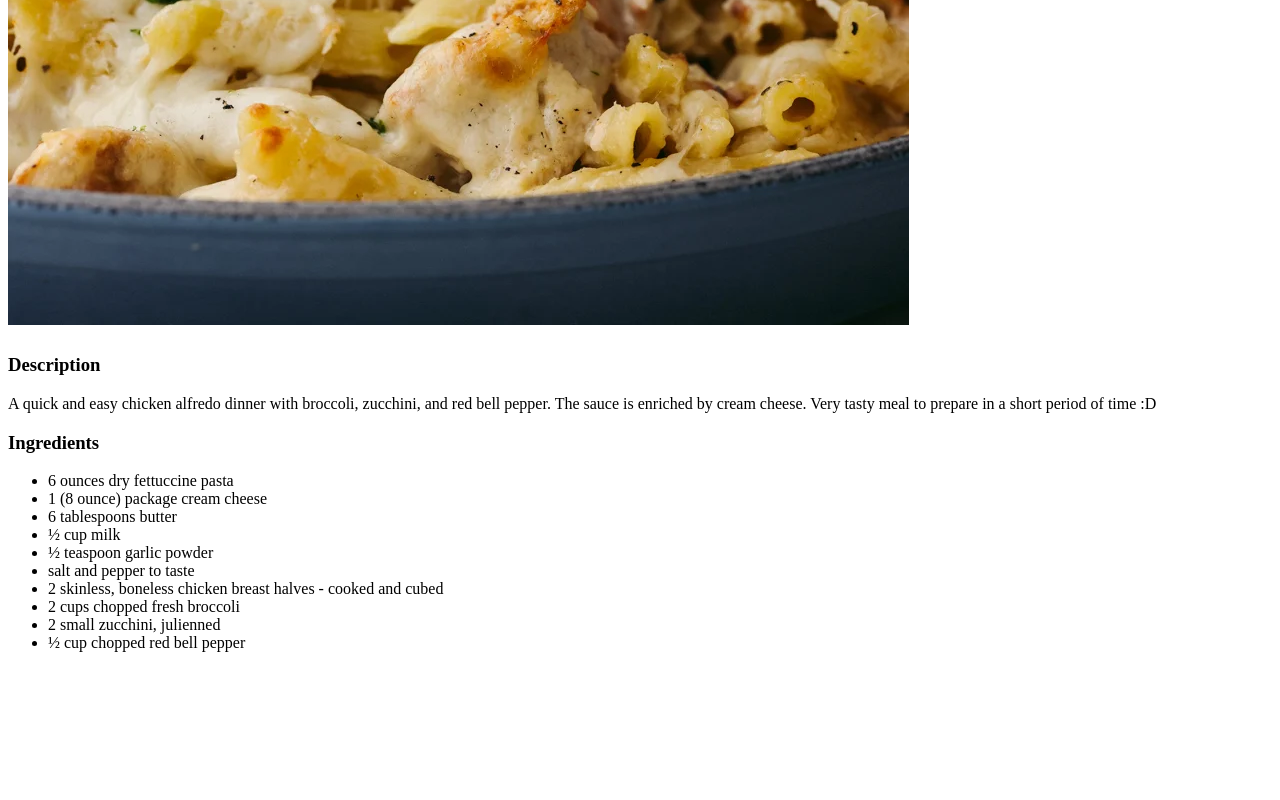
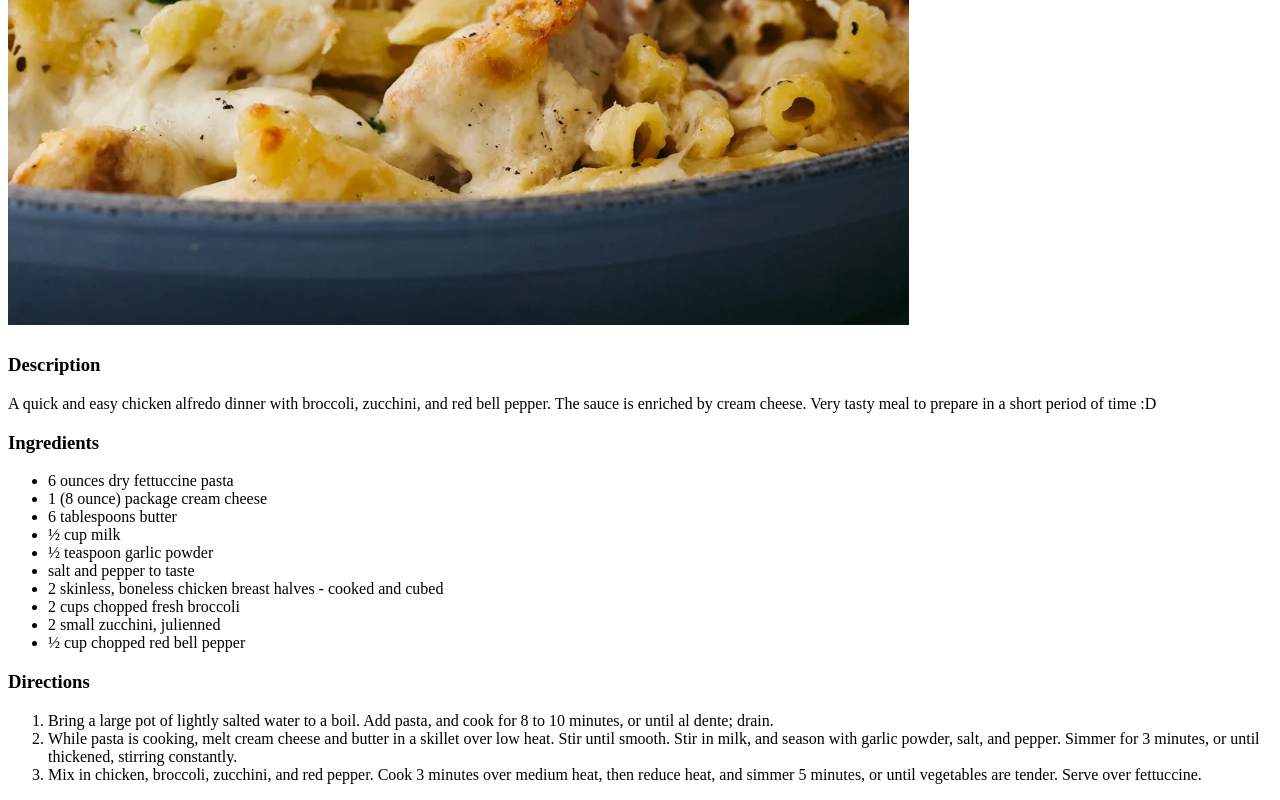
Before and after one commit to bunosbuddles/odin-recipes, a plain HTML site: page recipes/chicken-alfredo.html in a window 1280 px wide. Shown: the part 955-1755 px from the top of the page. Before the commit the page ends 1623 px from the top, so only its background shows below. Drawn offline with Linux system fonts and the light colour scheme.

Commit message:
add directions to chicken alredo

```diff
--- a/recipes/chicken-alfredo.html
+++ b/recipes/chicken-alfredo.html
@@ -9,12 +9,14 @@
   <body>
     <h1>Chicken Alfredo<h1>
     <img src="chickenalfredo.jpg">
+
     <h3>Description</h3>
     <p>
         A quick and easy chicken alfredo dinner with broccoli,
          zucchini, and red bell pepper. The sauce is enriched by cream cheese.
         Very tasty meal to prepare in a short period of time :D
     </p>
+
     <h3>Ingredients</h3>
     <ul>
       <li>6 ounces dry fettuccine pasta</li>
@@ -28,5 +30,23 @@
       <li>2 small zucchini, julienned</li>
       <li>½ cup chopped red bell pepper</li>
     </ul>
+
+    <h3>Directions</h3>
+    <ol>
+      <li>
+        Bring a large pot of lightly salted water to a boil.
+        Add pasta, and cook for 8 to 10 minutes, or until al dente; drain.
+      </li>
+      <li>
+        While pasta is cooking, melt cream cheese and butter in a skillet over low heat.
+        Stir until smooth. Stir in milk, and season with garlic powder, salt, and pepper.
+        Simmer for 3 minutes, or until thickened, stirring constantly.
+      </li>
+      <li>
+        Mix in chicken, broccoli, zucchini, and red pepper.
+        Cook 3 minutes over medium heat, then reduce heat, and simmer 5 minutes, or until vegetables are tender.
+         Serve over fettuccine.
+      </li>
+    </ol>
   </body>
 </html>
```
